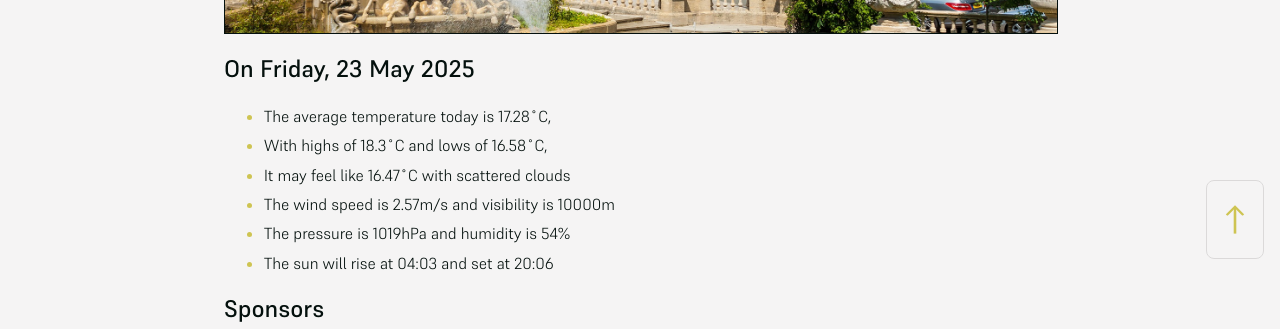
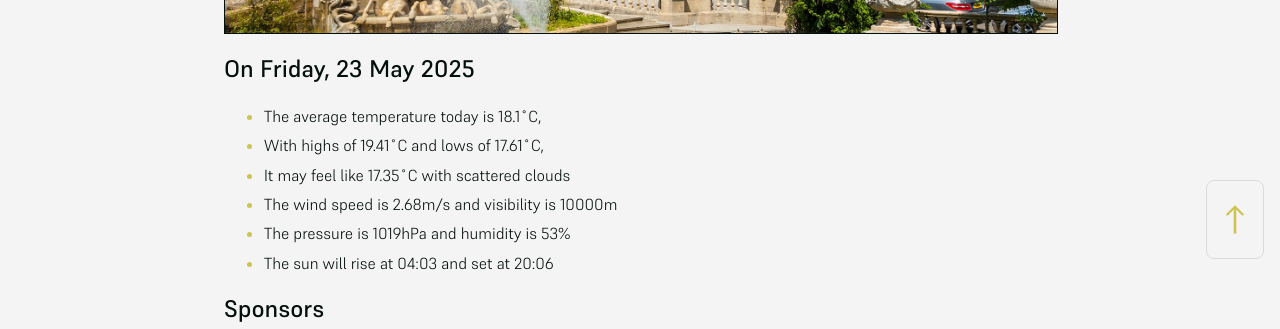
Before and after one commit to mat-0/cheltenham-open-data, a Jekyll site: the page built from index.md, in a window 1280 px wide. Shown: the part 625-954 px from the top of the page. Built offline with Jekyll 4.4.1, drawn with Linux system fonts in a browser that asks for light colours.

Commit message:
Updated 2025-05-23 11:58:11

```diff
--- a/index.md
+++ b/index.md
@@ -10,11 +10,11 @@ seo: Menu
 <!-- weather_marker starts -->
 ## On Friday, 23 May 2025
 
-- The average temperature today is 17.28˚C,
-- With highs of 18.3˚C and lows of 16.58˚C,
-- It may feel like 16.47˚C with scattered clouds
-- The wind speed is 2.57m/s and visibility is 10000m
-- The pressure is 1019hPa and humidity is 54%
+- The average temperature today is 18.1˚C,
+- With highs of 19.41˚C and lows of 17.61˚C,
+- It may feel like 17.35˚C with scattered clouds
+- The wind speed is 2.68m/s and visibility is 10000m
+- The pressure is 1019hPa and humidity is 53%
 - The sun will rise at 04:03 and set at 20:06
 
 <!-- weather_marker ends -->
```
Also changed, not shown: _data/flood.json (+5 -27 lines), _pages/fix-my-street.md (+2 -2 lines), _pages/news.md (+11 -11 lines).
